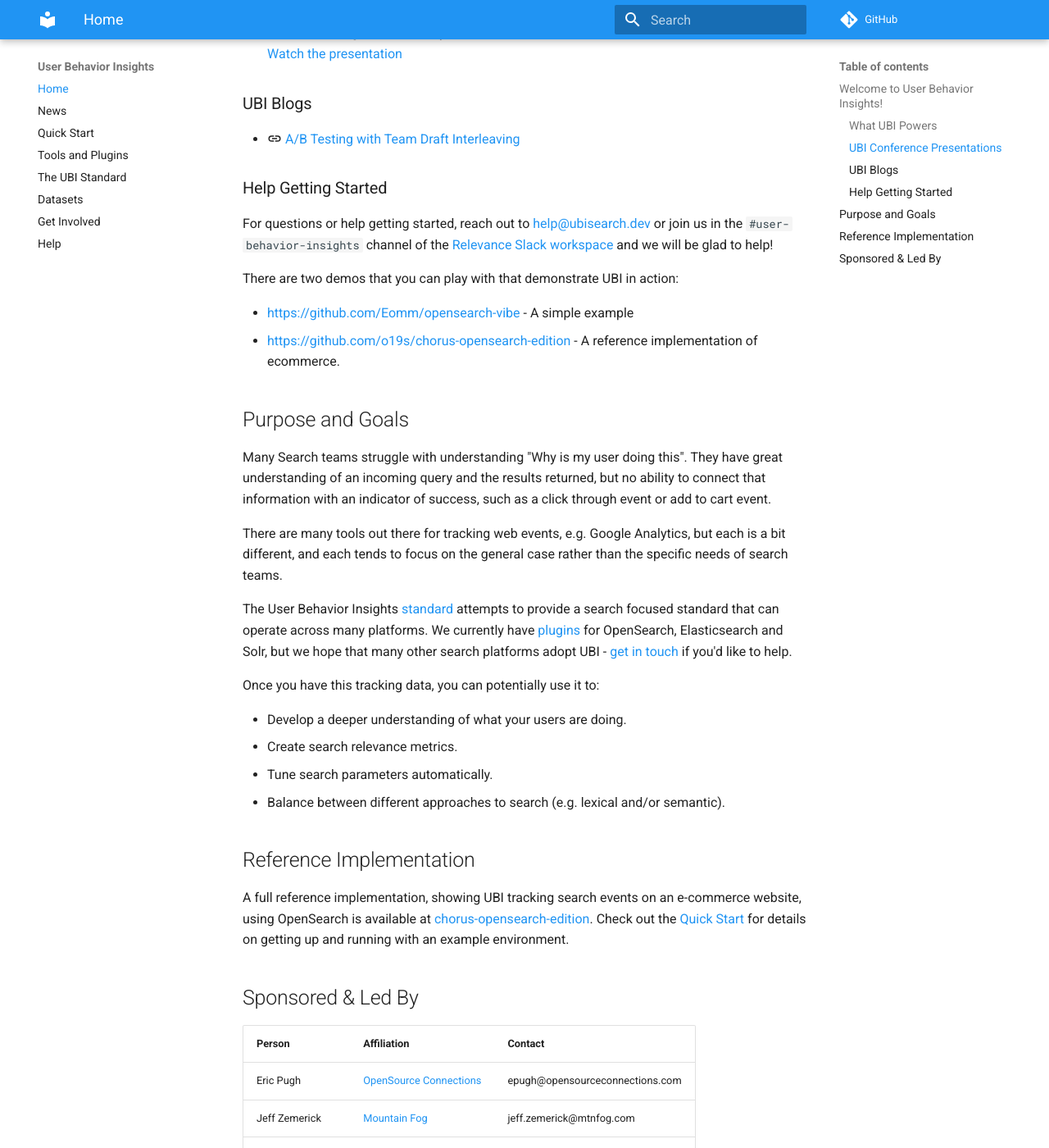
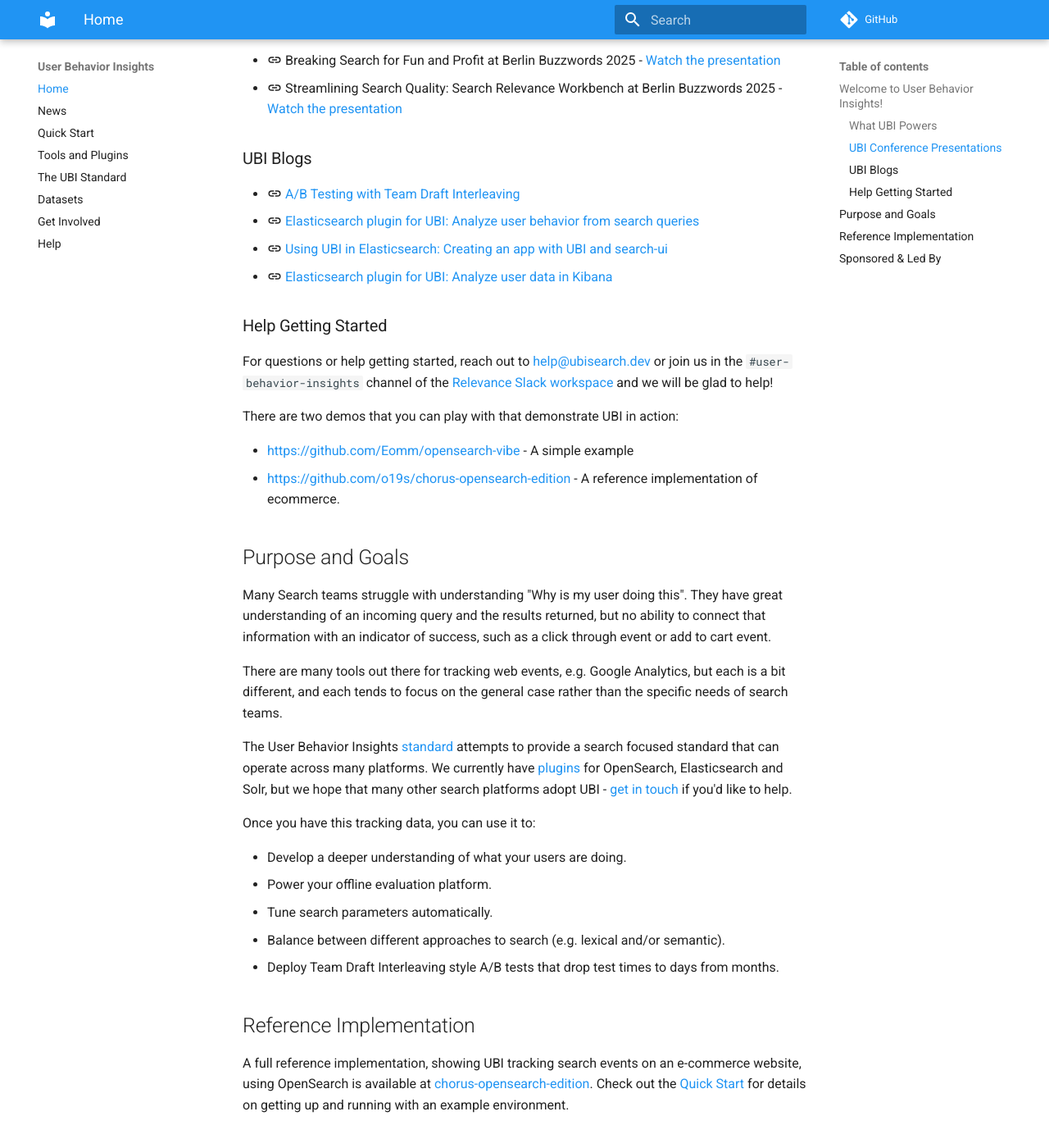
Before and after one commit to o19s/ubi-website, an MkDocs documentation site: the page built from docs/index.md, in a window 1280 px wide and 1400 px high, scrolled down 991 px. Shown: the whole window at 82% size. Built offline with MkDocs 1.6.1 and Material for MkDocs 9.7.7, drawn with Linux system fonts in a browser that asks for light colours; comment, search, counter and statistics services are not loaded; some of the changed text lies outside the part shown.

Commit message:
add elastic blogs and srw

```diff
--- a/docs/index.md
+++ b/docs/index.md
@@ -11,6 +11,8 @@
 ### What UBI Powers
 
 Are you or your organization using UBI? Let us know! We'd [love to hear about it](mailto:help@ubisearch.dev) and tell your success story here.
+
+* :material-link: [OpenSearch Search Relevance Workbench](https://docs.opensearch.org/latest/search-plugins/search-relevance/using-search-relevance-workbench/) implicit judgements and query set creation is powered by UBI data.
 
 ### UBI Conference Presentations
 
@@ -31,6 +33,10 @@
 ### UBI Blogs
 
 * :material-link: [ A/B Testing with Team Draft Interleaving](https://opensourceconnections.com/blog/2025/08/06/a-b-testing-with-team-draft-interleaving/)
+* :material-link: [Elasticsearch plugin for UBI: Analyze user behavior from search queries](https://www.elastic.co/search-labs/blog/elasticsearch-plugin-user-behavior-insights)
+* :material-link: [Using UBI in Elasticsearch: Creating an app with UBI and search-ui](https://www.elastic.co/search-labs/blog/ubi-elasticsearch-creating-app-search-ui)
+* :material-link: [Elasticsearch plugin for UBI: Analyze user data in Kibana](https://www.elastic.co/search-labs/blog/elasticsearch-plugin-user-behavior-data-kibana)
+
 
 
 
@@ -51,12 +57,13 @@
 
 The User Behavior Insights [standard](standard.md) attempts to provide a search focused standard that can operate across many platforms. We currently have [plugins](https://www.ubisearch.dev/tools/) for OpenSearch, Elasticsearch and Solr, but we hope that many other search platforms adopt UBI - [get in touch](mailto:help@ubisearch.dev)  if you'd like to help.
 
-Once you have this tracking data, you can potentially use it to:
+Once you have this tracking data, you can use it to:
 
 * Develop a deeper understanding of what your users are doing.
-* Create search relevance metrics.
+* Power your offline evaluation platform.
 * Tune search parameters automatically.
 * Balance between different approaches to search (e.g. lexical and/or semantic).
+* Deploy Team Draft Interleaving style A/B tests that drop test times to days from months.
 
 ## Reference Implementation
 
```
